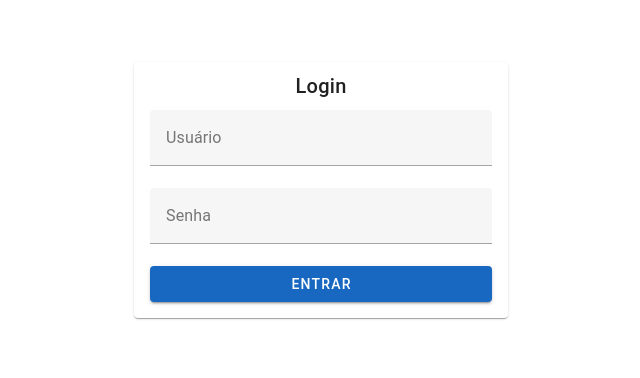
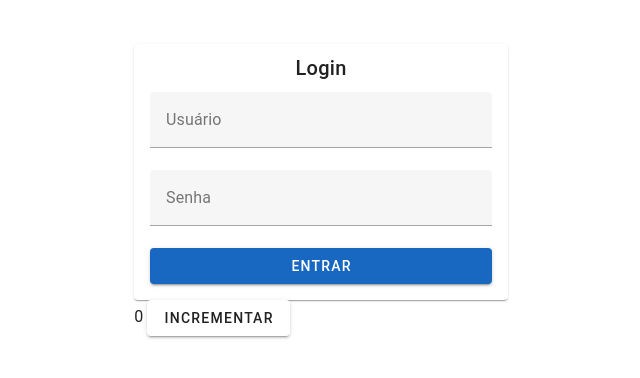
Before and after one commit to yan-moura19/ipesq_app, a Vue app in the folder ipesq_app/: page / in a window 1280 px wide. Shown: the part 210-588 px from the top of the page, without its empty margins (319-959 px from the left). Built offline with nearby package versions, Linux system fonts and the light colour scheme.

Commit message:
pinia ok

```diff
--- a/ipesq_app/package.json
+++ b/ipesq_app/package.json
@@ -11,6 +11,7 @@
     "@mdi/font": "7.0.96",
     "axios": "^1.6.7",
     "core-js": "^3.34.0",
+    "pinia": "^2.1.7",
     "roboto-fontface": "*",
     "vue": "^3.3.0",
     "vuetify": "^3.0.0",
--- a/ipesq_app/src/main.js
+++ b/ipesq_app/src/main.js
@@ -12,9 +12,11 @@ import App from './App.vue'
 
 // Composables
 import { createApp } from 'vue'
+import { createPinia } from 'pinia'
 
 const app = createApp(App)
-
+const pinia = createPinia()
+app.use(pinia)
 registerPlugins(app)
 
 app.mount('#app')
--- a/ipesq_app/src/pages/login.vue
+++ b/ipesq_app/src/pages/login.vue
@@ -12,27 +12,41 @@
               </v-form>
             </v-card-text>
           </v-card>
+          {{ myStore.count }}
+          <v-btn @click="aumentar">incrementar</v-btn>
         </v-col>
       </v-row>
+      <div>
+
+  </div>
     </v-container>
   </template>
+  <script setup>
+  import { ref } from 'vue';
+  import { useRoute, useRouter } from 'vue-router';
+  import { useMyStore } from '../stores/store';
 
-  <script>
-  export default {
-    data() {
-      return {
-        usuario: "",
-        senha: "",
+
+
+      const usuario = ref('');
+      const senha = ref('');
+      const router = useRouter();
+      const route = useRoute();
+      const myStore = useMyStore();
+
+      const aumentar = () =>{
+        myStore.increment()
+      }
+
+      const login = () => {
+        console.log("Usuário:", usuario.value, "Senha:", senha.value);
+
+        router.push('/index');
       };
-    },
-    methods: {
-      login() {
 
-        console.log("Usuário:", this.usuario, "Senha:", this.senha);
-        this.$router.push('/index');
-      },
-    },
-  };
+
+
+
   </script>
 
   <style scoped>
--- /dev/null
+++ b/ipesq_app/src/stores/store.js
@@ -0,0 +1,14 @@
+import { defineStore } from 'pinia'
+
+export const useMyStore = defineStore('myStore', {
+  state: () => ({
+    // estado da loja
+    count: 0,
+  }),
+  actions: {
+    // ações da loja
+    increment() {
+      this.count++
+    },
+  },
+})
```
Also changed, not shown: 1 other file (tests, documents, lock files or other folders).
